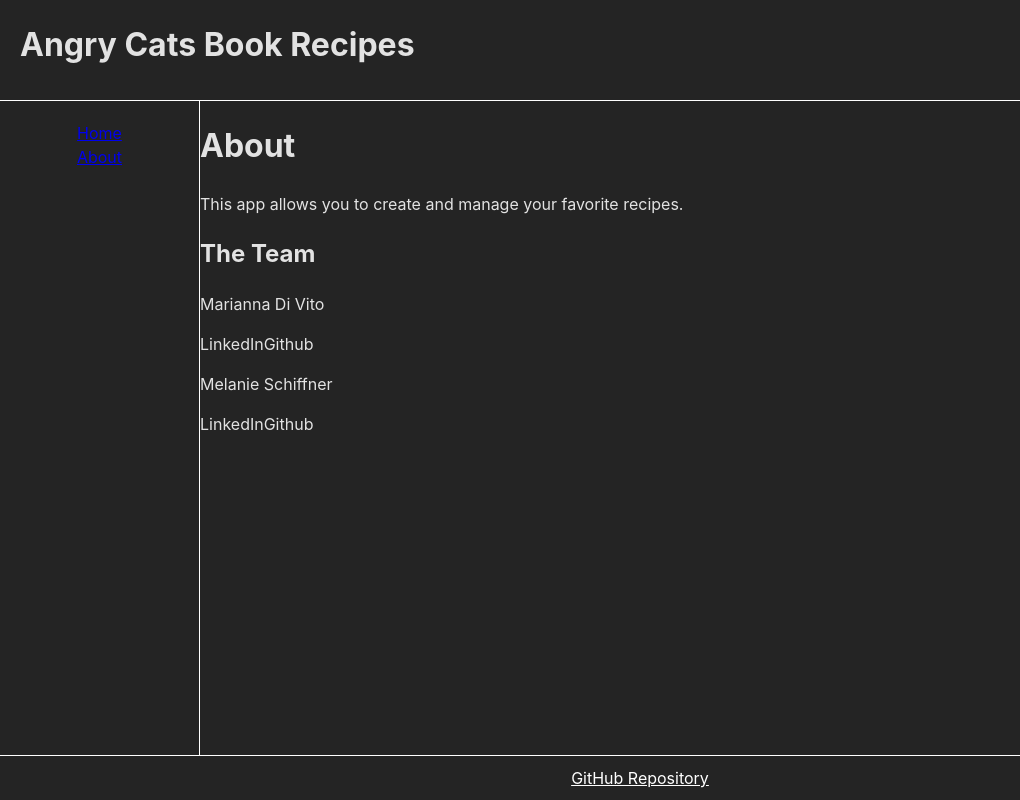
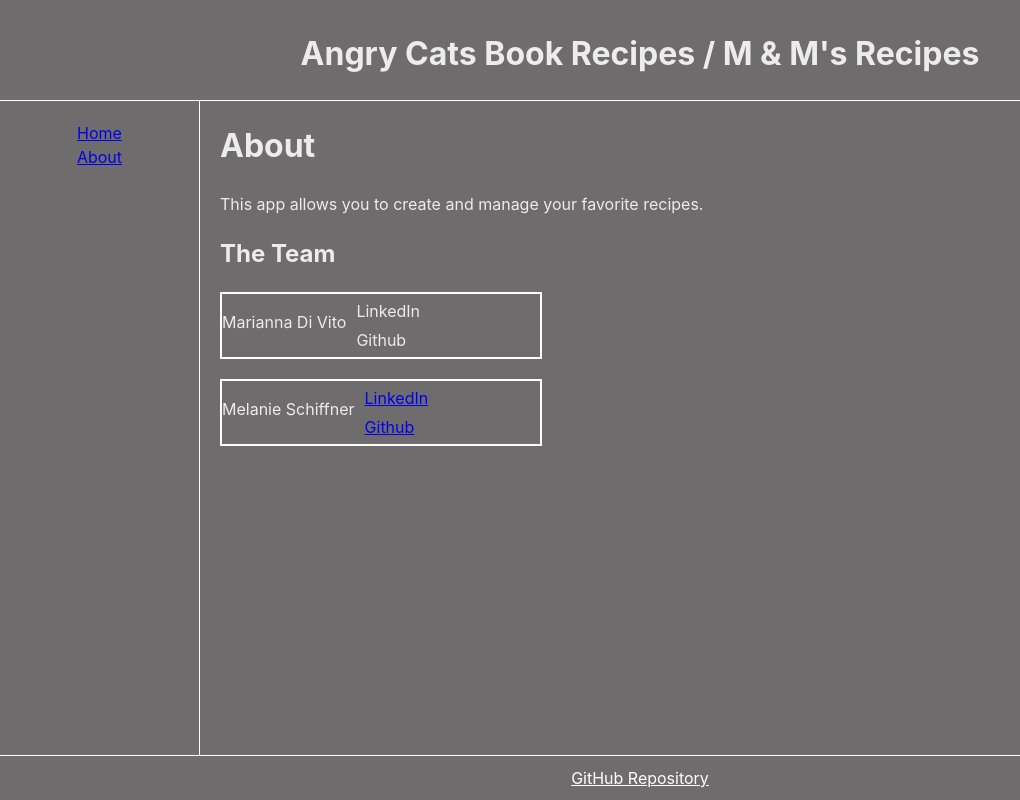
Before and after one commit to maridivi/mini-project2, a React (Vite) app: page /about in a window 1280 px wide. Shown: the whole page, without its empty margins (0-1020 px from the left). Built offline with nearby package versions, Linux system fonts and the light colour scheme; the HTML template or start-up script is replaced by a standard one.

Commit message:
adjusted some css

```diff
--- a/src/components/NavBar.jsx
+++ b/src/components/NavBar.jsx
@@ -1,7 +1,7 @@
 function NavBar() {
   return (
     <div className="Navbar">
-      <h1>Angry Cats Book Recipes</h1>
+      <h1>Angry Cats Book Recipes /  M & M's Recipes</h1>
     </div>
   );
 }
--- a/src/components/RecipesList.jsx
+++ b/src/components/RecipesList.jsx
@@ -7,6 +7,7 @@ function RecipesList({ recipes, callbackToDelete, handleAddFood }) {
       {recipes.map((recipe) => (
         <div key={recipe.id} className="RecipeContent">
           <RecipeCard
+            name={recipe.name}
             image={recipe.image}
             id={recipe.id}
             callbackToDelete={callbackToDelete}
--- a/src/index.css
+++ b/src/index.css
@@ -5,7 +5,7 @@
 
   color-scheme: light dark;
   color: rgba(255, 255, 255, 0.87);
-  background-color: #242424;
+  background-color: #6e6c6c;
 
   font-synthesis: none;
   text-rendering: optimizeLegibility;
@@ -42,25 +42,25 @@ body {
   padding: 0 20px;
 }
 
+.Navbar h1 {
+  text-align: center;
+  margin-top: 30px;
+}
+
 .Sidebar {
   display: flex;
   flex-direction: column;
-
   padding: 20px;
-
   text-align: start;
-
   align-items: center;
   border-right: 1px solid white;
 }
 
 .Footer {
   padding: 10px;
-
   display: flex;
   justify-content: center;
   border-top: 1px solid white;
-
   flex: 0 0 auto;
 }
 
@@ -69,19 +69,34 @@ body {
 }
 
 .RecipeList {
+  position: relative;
   display: flex;
   flex-direction: row;
   flex-wrap: wrap;
+  font-size: small;
 }
 
 .RecipeBox img {
-  width: 50px;
+  width: 150px;
   border: 2px solid white;
   padding: 5px;
 }
 
 .RecipeContent {
   border: 2px solid white;
+  margin: 10px;
+}
+
+.RecipeContent button {
+  position: relative;
+  display: inline;
+  bottom: 0;
+}
+
+form {
+  margin: 5px;
+  border: 2px solid white;
+  padding: 10px;
 }
 
 .RecipeDetail img {
@@ -90,4 +105,30 @@ body {
 
 .RecipeDetail {
   color: white;
+  margin-left: 20px;
 }
+
+.AboutPage {
+  margin-left: 20px;
+}
+
+.TeamMember {
+  position: relative;
+  display: flex;
+  flex-direction: row;
+  margin-bottom: 20px;
+  border: 2px solid white;
+  width: 30%;
+}
+
+.TeamMember p {
+  margin-right: 10px;
+}
+
+.Links {
+  margin-top: 5px;
+}
+.Links a {
+  display: block;
+  margin-bottom: 5px;
+}
--- a/src/pages/AboutPage.jsx
+++ b/src/pages/AboutPage.jsx
@@ -1,17 +1,27 @@
 export default function AboutPage() {
   return (
-    <div>
+    <div className="AboutPage">
       <h1>About</h1>
       <p>This app allows you to create and manage your favorite recipes.</p>
 
       <h2>The Team</h2>
-      <p>Marianna Di Vito</p>
-      <a>LinkedIn</a>
-      <a>Github</a>
+      <div className="TeamMember">
+        <p>Marianna Di Vito</p>
+        <div className="Links">
+          <a>LinkedIn</a>
+          <a>Github</a>
+        </div>
+      </div>
 
-      <p>Melanie Schiffner</p>
-      <a>LinkedIn</a>
-      <a>Github</a>
+      <div className="TeamMember">
+        <p>Melanie Schiffner</p>
+        <div className="Links">
+          <a href="https://www.linkedin.com/in/melanie-schiffner-525b8aa2/">
+            LinkedIn
+          </a>
+          <a href="https://github.com/MelSchiffner">Github</a>
+        </div>
+      </div>
     </div>
   );
 }
--- a/src/pages/RecipeDetails.jsx
+++ b/src/pages/RecipeDetails.jsx
@@ -16,8 +16,8 @@ export default function RecipeDetails({ recipes, onRecipeUpdate }) {
         <p>Servings: {recipe.servings}</p>
         <button>Edit</button>
       </div>
+      <UpdatingForm recipe={recipe} onRecipeUpdate={onRecipeUpdate} />
       <Link to="/">Back to Homepage</Link>
-      <UpdatingForm recipe={recipe} onRecipeUpdate={onRecipeUpdate} />
     </div>
   );
 }
```
